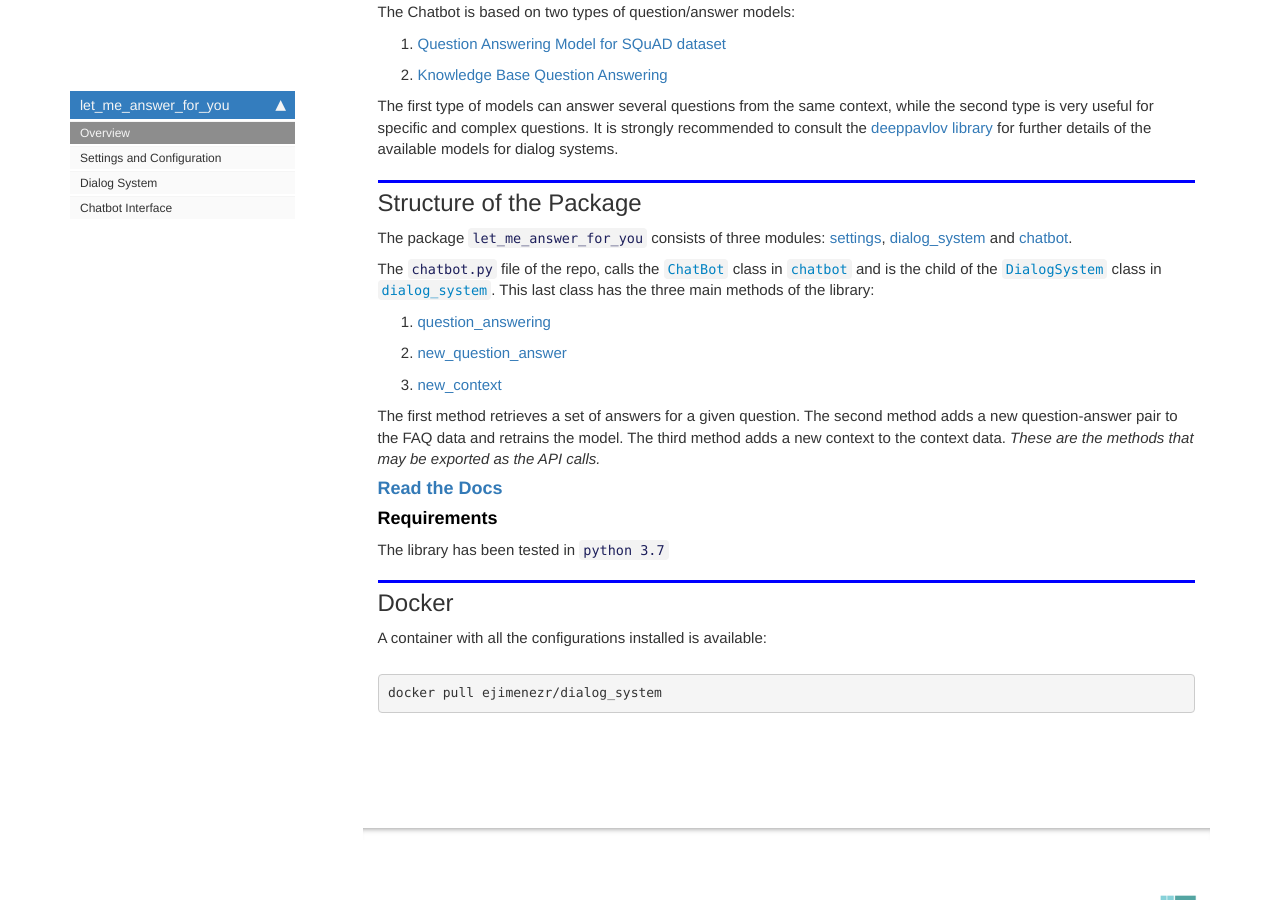
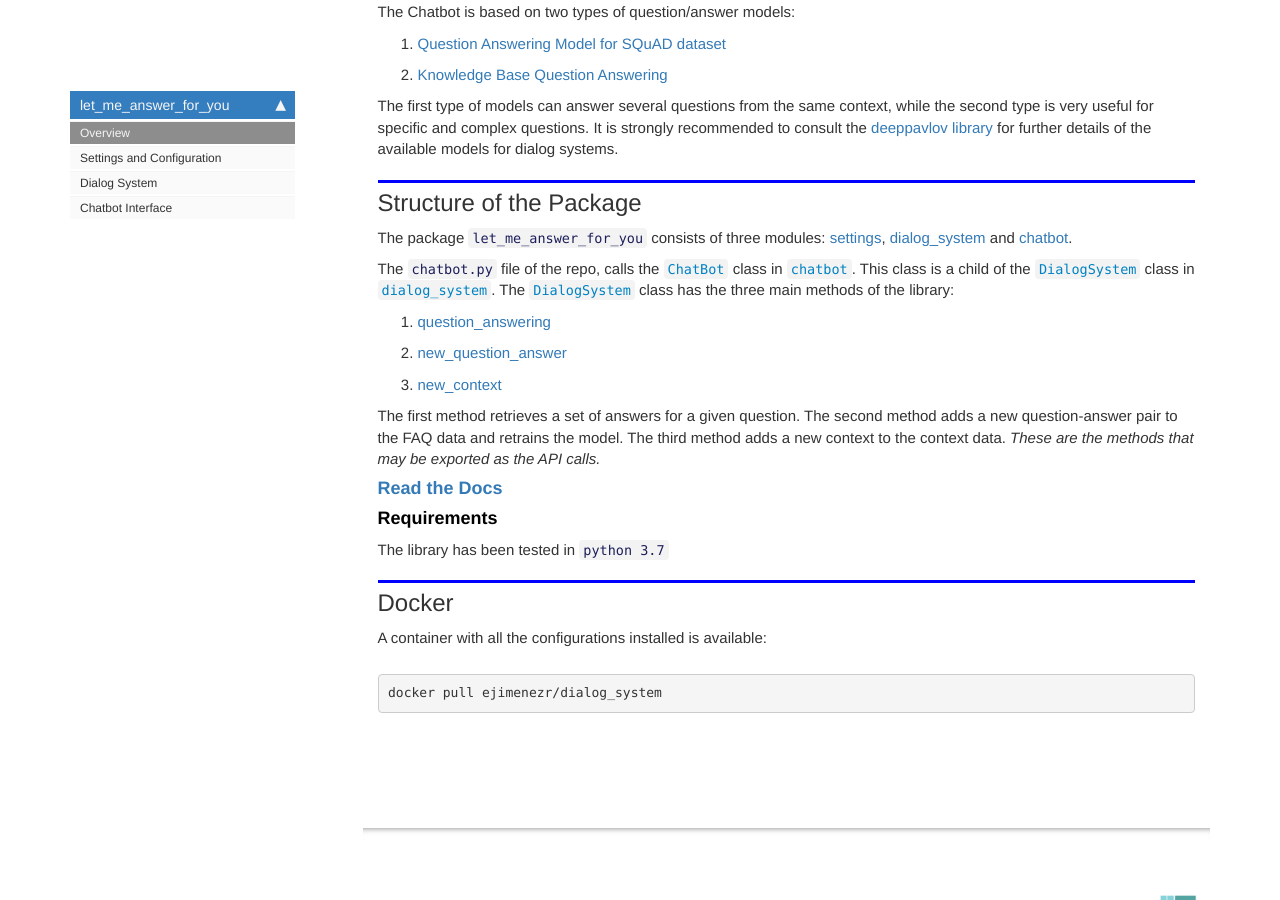
Before and after one commit to kikejimenez/let_me_answer_for_you, a Jekyll site: the page built from docs/index.html, in a window 1280 px wide and 900 px high, scrolled down 1405 px. Built offline with Jekyll 4.4.1, drawn with Linux system fonts in a browser that asks for light colours; nearby versions of some CDN libraries; comment, search, counter and statistics services are not loaded.

```diff
--- a/docs/index.html
+++ b/docs/index.html
@@ -132,7 +132,7 @@ It is strongly recommended to consult the <a href="https://deeppavlov.ai/">deepp
 </div>
 <div class="cell border-box-sizing text_cell rendered"><div class="inner_cell">
 <div class="text_cell_render border-box-sizing rendered_html">
-<p>The <code>chatbot.py</code> file of the repo, calls the <a href="/let_me_answer_for_you/chatbot#ChatBot"><code>ChatBot</code></a> class in <a href="/let_me_answer_for_you/chatbot"><code>chatbot</code></a> and is the child of the <a href="/let_me_answer_for_you/dialog_system#DialogSystem"><code>DialogSystem</code></a> class in <a href="/let_me_answer_for_you/dialog_system"><code>dialog_system</code></a>. This last class  has the three main methods of the library:</p>
+<p>The <code>chatbot.py</code> file of the repo, calls the <a href="/let_me_answer_for_you/chatbot#ChatBot"><code>ChatBot</code></a> class in <a href="/let_me_answer_for_you/chatbot"><code>chatbot</code></a>. This class is a child of the <a href="/let_me_answer_for_you/dialog_system#DialogSystem"><code>DialogSystem</code></a> class in <a href="/let_me_answer_for_you/dialog_system"><code>dialog_system</code></a>. The <a href="/let_me_answer_for_you/dialog_system#DialogSystem"><code>DialogSystem</code></a>  class has the three main methods of the library:</p>
 <ol>
 <li><a href="/let_me_answer_for_you/dialog_system#DialogSystem.question_answer">question_answering</a></li>
 <li><a href="/let_me_answer_for_you/dialog_system#DialogSystem.new_question_answer">new_question_answer</a></li>
--- a/let_me_answer_for_you/__init__.py
+++ b/let_me_answer_for_you/__init__.py
@@ -1 +1 @@
-__version__ = "0.1.2"
+__version__ = "0.1.3"
```
Also changed, not shown: README.md, 2 other files.
